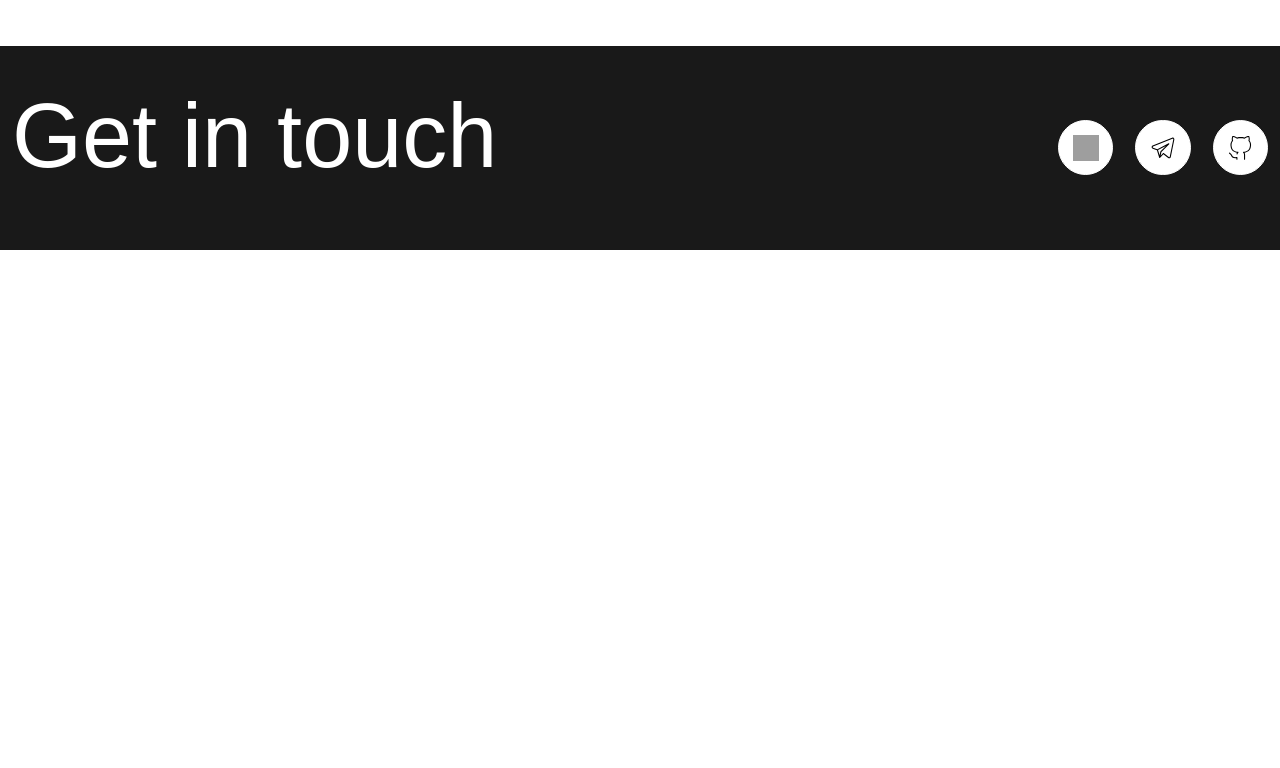
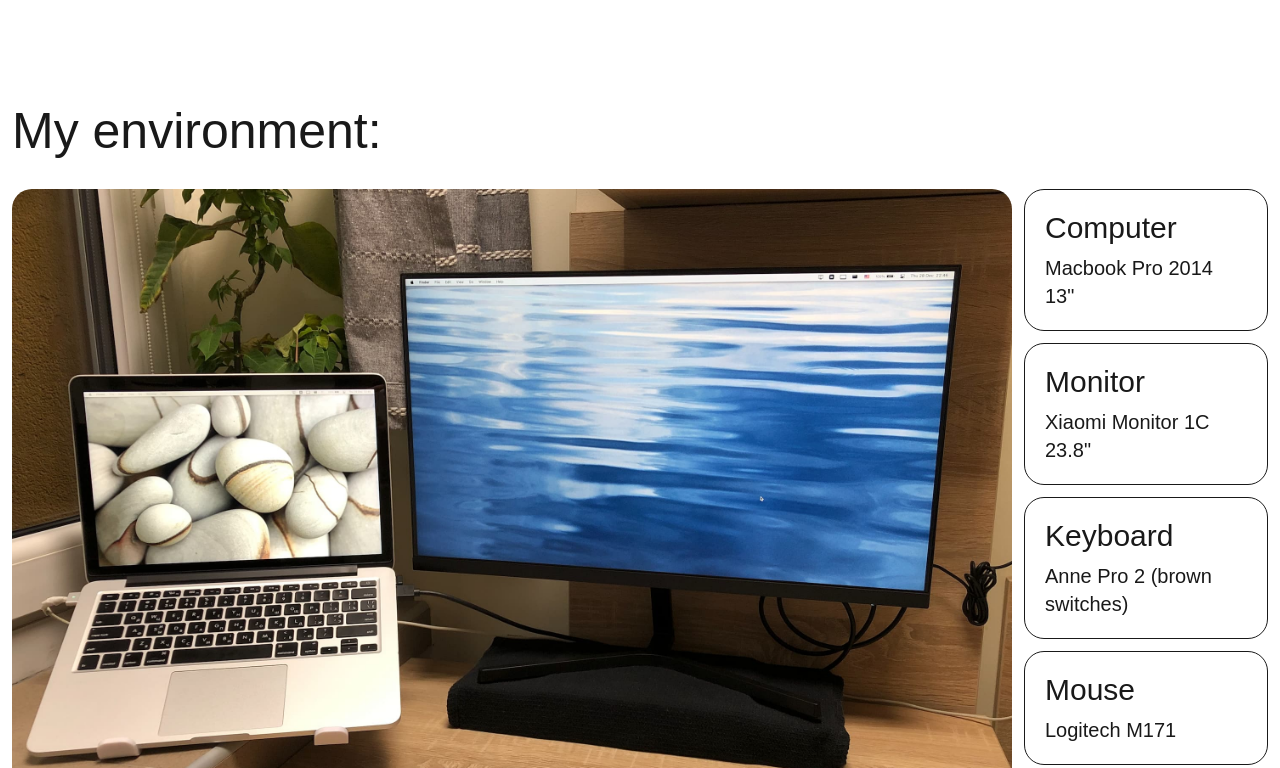
Before and after one commit to NightWanderer2004/Eduard-Povierin, a Next.js app: page /about in a window 1280 px wide. Shown: the part 1212-1980 px from the top of the page. Before the commit the page ends 1462 px from the top, so only its background shows below. Built offline with nearby package versions, Linux system fonts and the light colour scheme; grey boxes are pictures that could not be loaded; a web font is replaced by a local one.

Commit message:
Add Environment component to About screen

```diff
--- a/src/components/screens/about/About.jsx
+++ b/src/components/screens/about/About.jsx
@@ -2,6 +2,7 @@ import Skills from '../home/skills/Skills'
 import Bio from './bio/Bio'
 import s from './About.module.scss'
 import Favs from './favs/Favs'
+import Environment from './env/Environment'
 
 const About = () => {
    return (
@@ -9,6 +10,7 @@ const About = () => {
          <Bio />
          <Favs />
          <Skills />
+         <Environment />
       </div>
    )
 }
--- /dev/null
+++ b/src/components/screens/about/env/Environment.jsx
@@ -0,0 +1,30 @@
+import Image from 'next/image'
+import s from './Environment.module.scss'
+import { myEnv } from '@/data'
+
+export default function Environment() {
+   const { computer, monitor, keyboard, mouse } = myEnv
+
+   return (
+      <div className={s.env}>
+         <h2>My environment:</h2>
+         <div className='flex flex-col sm:flex-row sm:items-start gap-5 sm:gap-3'>
+            <Image src='/env.jpg' width={1000} height={600} alt='My environment' />
+            <ul className={s.list}>
+               <li className={s.item}>
+                  <h3>Computer</h3> {computer}
+               </li>
+               <li className={s.item}>
+                  <h3>Monitor</h3> {monitor}
+               </li>
+               <li className={s.item}>
+                  <h3>Keyboard</h3> {keyboard}
+               </li>
+               <li className={s.item}>
+                  <h3>Mouse</h3> {mouse}
+               </li>
+            </ul>
+         </div>
+      </div>
+   )
+}
--- /dev/null
+++ b/src/components/screens/about/env/Environment.module.scss
@@ -0,0 +1,19 @@
+.env {
+   @apply mt-24;
+   img {
+      @apply rounded-[20px];
+   }
+   h2 {
+      @apply text-[50px] mb-5 text-primary font-medium;
+   }
+   .list {
+      // @apply grid grid-cols-2 sm:grid-cols-3 lg:grid-cols-5 gap-5 sm:gap-3;
+      @apply flex flex-col gap-5 sm:gap-3;
+      .item {
+         h3 {
+            @apply text-2xl sm:text-3xl font-medium mb-2;
+         }
+         @apply border border-primary p-5 rounded-[20px] text-primary text-lg sm:text-xl;
+      }
+   }
+}
--- a/src/components/screens/home/skills/Skills.jsx
+++ b/src/components/screens/home/skills/Skills.jsx
@@ -7,7 +7,7 @@ const Skills = () => {
          <h2>Skills:</h2>
          <ul className={s.skillsList}>
             {skills.map(el => (
-               <li key={el.title} className={s.subList}>
+               <li key={el.title} className={s.list}>
                   <h3>{el.title}</h3>
                   <ul>
                      {el.list.map(el => (
--- a/src/components/screens/home/skills/Skills.module.scss
+++ b/src/components/screens/home/skills/Skills.module.scss
@@ -6,8 +6,8 @@
 }
 .skillsList {
    @apply grid grid-cols-2 sm:grid-cols-3 lg:grid-cols-5 gap-5 sm:gap-3;
-   .subList {
-      @apply border-[1px] border-primary p-5 rounded-[20px] text-primary;
+   .list {
+      @apply border border-primary p-5 rounded-[20px] text-primary;
       h3 {
          @apply text-2xl sm:text-3xl font-medium mb-2;
       }
--- a/src/data.js
+++ b/src/data.js
@@ -38,6 +38,13 @@ module.exports = {
       { title: 'Tokners', url: 'https://my-tokners.netlify.app', desc: 'landing page for crypto company', img: '/projects/tokners.png' },
    ],
    myFavs: ['Japan', 'philosophy', 'anime', 'retro devices', 'piano', 'music'],
+   myEnv: {
+      computer: 'Macbook Pro 2014 13"',
+      monitor: 'Xiaomi Monitor 1C 23.8"',
+      keyboard: 'Anne Pro 2 (brown switches)',
+      mouse: 'Logitech M171',
+      image: '/env.jpg',
+   },
    work: [
       { title: 'Freelancer', date: 'apr 2021 - aug 2021', desc: 'making simple landing pages and fixes in HTML, CSS and logos' },
       {
```
Also changed, not shown: public/env.jpg (added).
